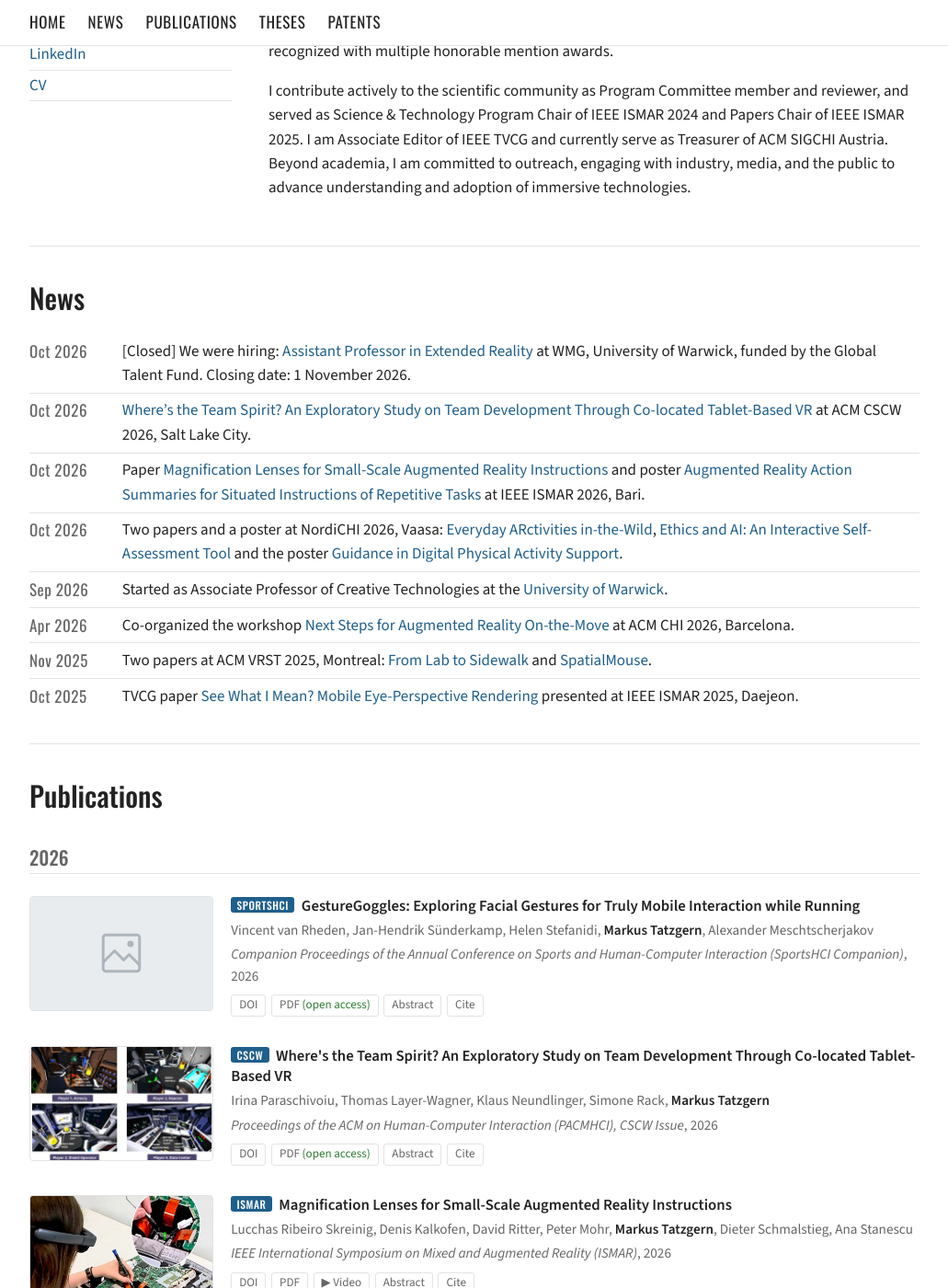
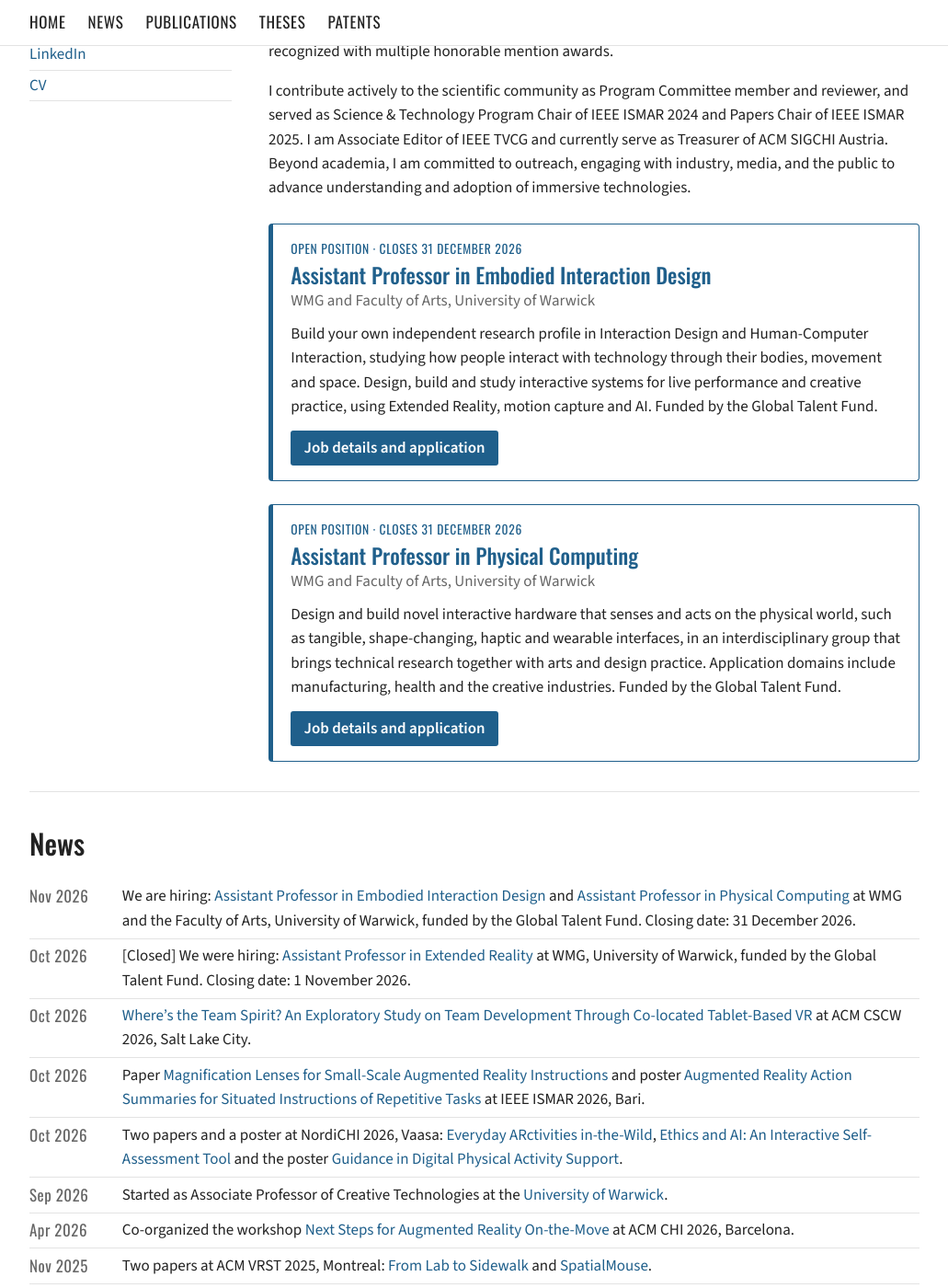
Before and after one commit to mtatz/mtatz.github.io, a Jekyll site: the page built from index.html, in a window 1280 px wide and 1400 px high, scrolled down 483 px. Shown: the whole window at 92% size, without its empty margins (124-1155 px from the left). Built offline with Jekyll 4.4.1, drawn with Linux system fonts in a browser that asks for light colours.

Commit message:
Add open positions: Assistant Professor in Embodied Interaction Design and in Physical Computing (#5)
Claude-Session: https://claude.ai/code/session_01YRaTJrwqmTGbpyHoZHp6cK

Co-authored-by: Claude <noreply@anthropic.com>

```diff
--- a/_data/jobs.yml
+++ b/_data/jobs.yml
@@ -1,2 +1,12 @@
 # Open positions, shown in a box below the profile text.
 # Remove an entry after its closing date; with no entries the box disappears.
+- title: Assistant Professor in Embodied Interaction Design
+  unit: WMG and Faculty of Arts, University of Warwick
+  closes: 31 December 2026
+  text: Build your own independent research profile in Interaction Design and Human-Computer Interaction, studying how people interact with technology through their bodies, movement and space. Design, build and study interactive systems for live performance and creative practice, using Extended Reality, motion capture and AI. Funded by the Global Talent Fund.
+  url: https://workwithus.warwick.ac.uk/job/COVENTRY-Assistant-Professor-in-Embodied-Interaction-Design-CV4-7AL/1459287433/
+- title: Assistant Professor in Physical Computing
+  unit: WMG and Faculty of Arts, University of Warwick
+  closes: 31 December 2026
+  text: Design and build novel interactive hardware that senses and acts on the physical world, such as tangible, shape-changing, haptic and wearable interfaces, in an interdisciplinary group that brings technical research together with arts and design practice. Application domains include manufacturing, health and the creative industries. Funded by the Global Talent Fund.
+  url: https://workwithus.warwick.ac.uk/job/COVENTRY-Assistant-Professor-in-Physical-Computing-CV4-7AL/1459295433/
--- a/_data/news.yml
+++ b/_data/news.yml
@@ -1,4 +1,6 @@
 # News items, newest first. One line each; `text` is Markdown (links allowed). `date` is YYYY-MM.
+- date: 2026-11
+  text: "We are hiring: [Assistant Professor in Embodied Interaction Design](https://workwithus.warwick.ac.uk/job/COVENTRY-Assistant-Professor-in-Embodied-Interaction-Design-CV4-7AL/1459287433/) and [Assistant Professor in Physical Computing](https://workwithus.warwick.ac.uk/job/COVENTRY-Assistant-Professor-in-Physical-Computing-CV4-7AL/1459295433/) at WMG and the Faculty of Arts, University of Warwick, funded by the Global Talent Fund. Closing date: 31 December 2026."
 - date: 2026-10
   text: "[Closed] We were hiring: [Assistant Professor in Extended Reality](https://workwithus.warwick.ac.uk/job/COVENTRY-Assistant-Professor-in-Extended-Reality-CV4-7AL/1448508233/) at WMG, University of Warwick, funded by the Global Talent Fund. Closing date: 1 November 2026."
 - date: 2026-10
```
